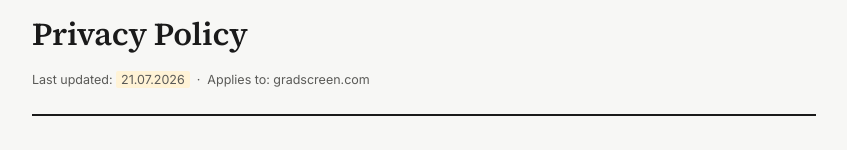
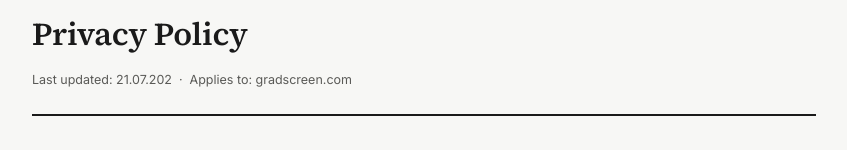
Before and after one commit to Gradscreen/Cv-Check, a website: page cv-screener-site/public/privacy.html in a window 1280 px wide. Shown: the part 130-280 px from the top of the page, without its empty margins (216-1063 px from the left). Drawn offline with Linux system fonts and the light colour scheme.

Commit message:
Update privacy.html

```diff
--- a/cv-screener-site/public/privacy.html
+++ b/cv-screener-site/public/privacy.html
@@ -77,7 +77,7 @@
   <div class="doc-header">
     <div class="doc-label">Legal · Data Protection</div>
     <h1>Privacy Policy</h1>
-    <div class="doc-meta">Last updated: <span class="placeholder">21.07.2026</span> &nbsp;·&nbsp; Applies to: gradscreen.com</div>
+    <div class="doc-meta">Last updated: 21.07.202 &nbsp;·&nbsp; Applies to: gradscreen.com</div>
   </div>
 
 
```
